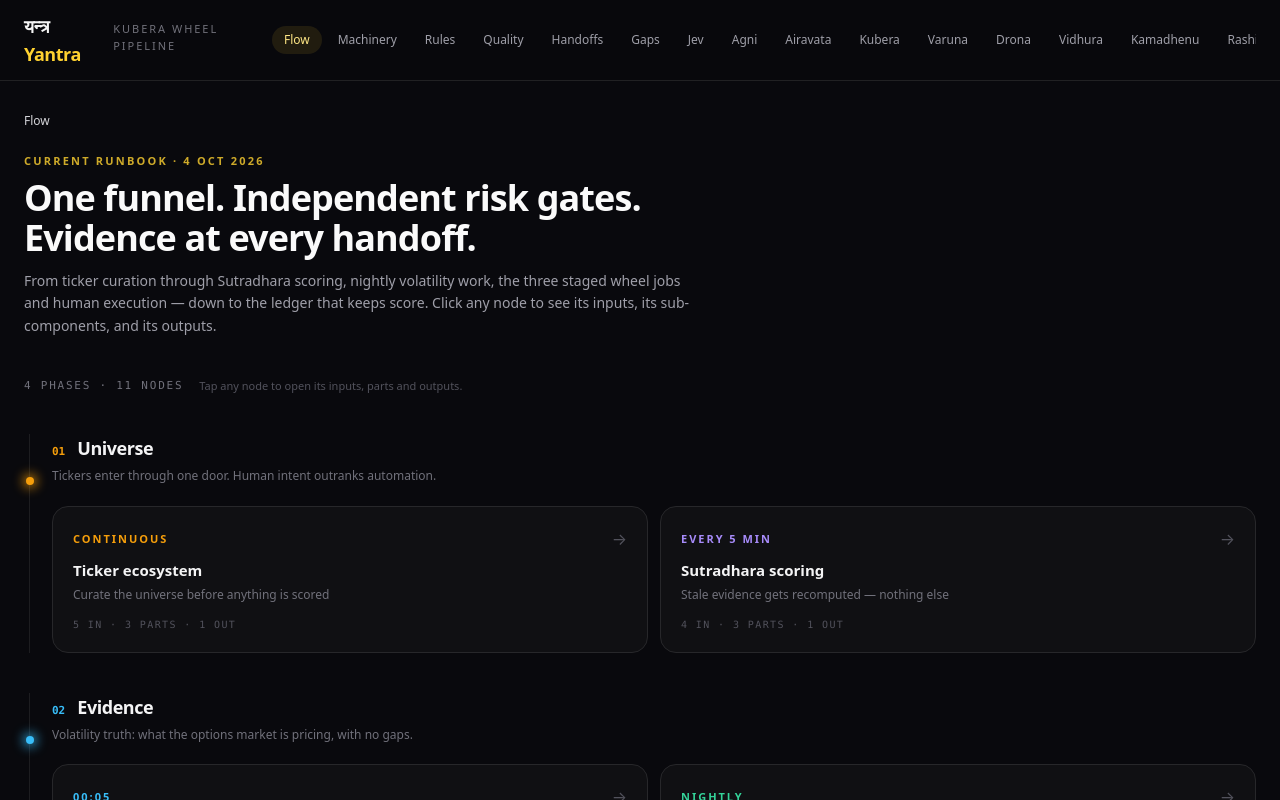
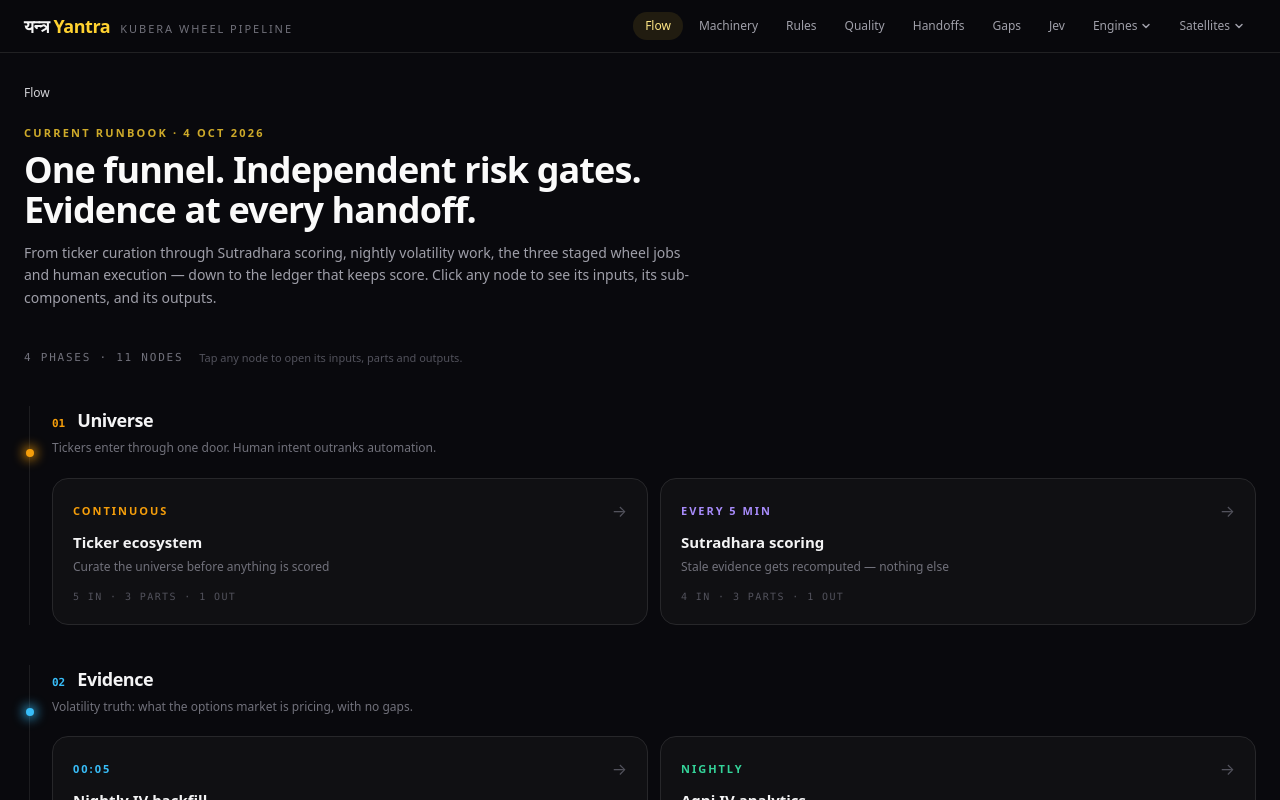
Before and after one commit to zonito/Yantra, a React (Vite) app: page / in a window 1280 px wide. Shown: the top 800 px of the page. Built offline with nearby package versions, Linux system fonts and the light colour scheme.

Commit message:
Yantra: group app pages into Engines/Satellites nav dropdowns

```diff
--- a/src/components/Layout.tsx
+++ b/src/components/Layout.tsx
@@ -1,4 +1,4 @@
-import { Component, useEffect, type ReactNode } from 'react'
+import { Component, useEffect, useState, type ReactNode } from 'react'
 import { Link, NavLink, Outlet, useLocation } from 'react-router-dom'
 import { motion } from 'framer-motion'
 
@@ -10,16 +10,86 @@ const navItems = [
   { to: '/handoffs', label: 'Handoffs' },
   { to: '/gaps', label: 'Gaps' },
   { to: '/jev', label: 'Jev' },
+]
+
+const engineItems = [
   { to: '/agni', label: 'Agni' },
   { to: '/airavata', label: 'Airavata' },
   { to: '/kubera', label: 'Kubera' },
   { to: '/varuna', label: 'Varuna' },
   { to: '/drona', label: 'Drona' },
   { to: '/vidhura', label: 'Vidhura' },
+]
+
+const satelliteItems = [
   { to: '/kamadhenu', label: 'Kamadhenu' },
   { to: '/rashi', label: 'Rashi' },
   { to: '/bhisma', label: 'Bhisma' },
 ]
+
+function NavDropdown({ label, items }: { label: string; items: { to: string; label: string }[] }) {
+  const [open, setOpen] = useState(false)
+  const location = useLocation()
+  useEffect(() => setOpen(false), [location.pathname])
+  const active = items.some((i) => location.pathname === i.to)
+  return (
+    <div
+      className="relative"
+      onPointerEnter={(e) => {
+        if (e.pointerType === 'mouse') setOpen(true)
+      }}
+      onPointerLeave={(e) => {
+        if (e.pointerType === 'mouse') setOpen(false)
+      }}
+    >
+      <button
+        type="button"
+        aria-expanded={open}
+        onClick={() => setOpen((v) => !v)}
+        onKeyDown={(e) => {
+          if (e.key === 'Escape') setOpen(false)
+        }}
+        className={`flex items-center gap-1 rounded-full px-3 py-1.5 text-xs font-medium transition-colors ${
+          active
+            ? 'bg-amber-300/10 text-amber-200'
+            : 'text-zinc-400 hover:bg-zinc-800/60 hover:text-zinc-200'
+        }`}
+      >
+        {label}
+        <svg
+          width="10"
+          height="10"
+          viewBox="0 0 10 10"
+          fill="none"
+          className={`transition-transform ${open ? 'rotate-180' : ''}`}
+        >
+          <path d="M2 3.5L5 6.5L8 3.5" stroke="currentColor" strokeWidth="1.5" strokeLinecap="round" strokeLinejoin="round" />
+        </svg>
+      </button>
+      {open && (
+        <div className="absolute right-0 top-full z-50 pt-1.5">
+          <div className="w-40 rounded-xl border border-zinc-800 bg-[#101014] p-1.5 shadow-xl shadow-black/40">
+            {items.map((n) => (
+              <NavLink
+                key={n.to}
+                to={n.to}
+                className={({ isActive }) =>
+                  `block rounded-lg px-3 py-2 text-xs font-medium transition-colors ${
+                    isActive
+                      ? 'bg-amber-300/10 text-amber-200'
+                      : 'text-zinc-400 hover:bg-zinc-800/60 hover:text-zinc-200'
+                  }`
+                }
+              >
+                {n.label}
+              </NavLink>
+            ))}
+          </div>
+        </div>
+      )}
+    </div>
+  )
+}
 
 function ScrollToTop() {
   const { pathname } = useLocation()
@@ -107,6 +177,8 @@ function Shell() {
                 {n.label}
               </NavLink>
             ))}
+            <NavDropdown label="Engines" items={engineItems} />
+            <NavDropdown label="Satellites" items={satelliteItems} />
           </nav>
         </div>
       </header>
```
